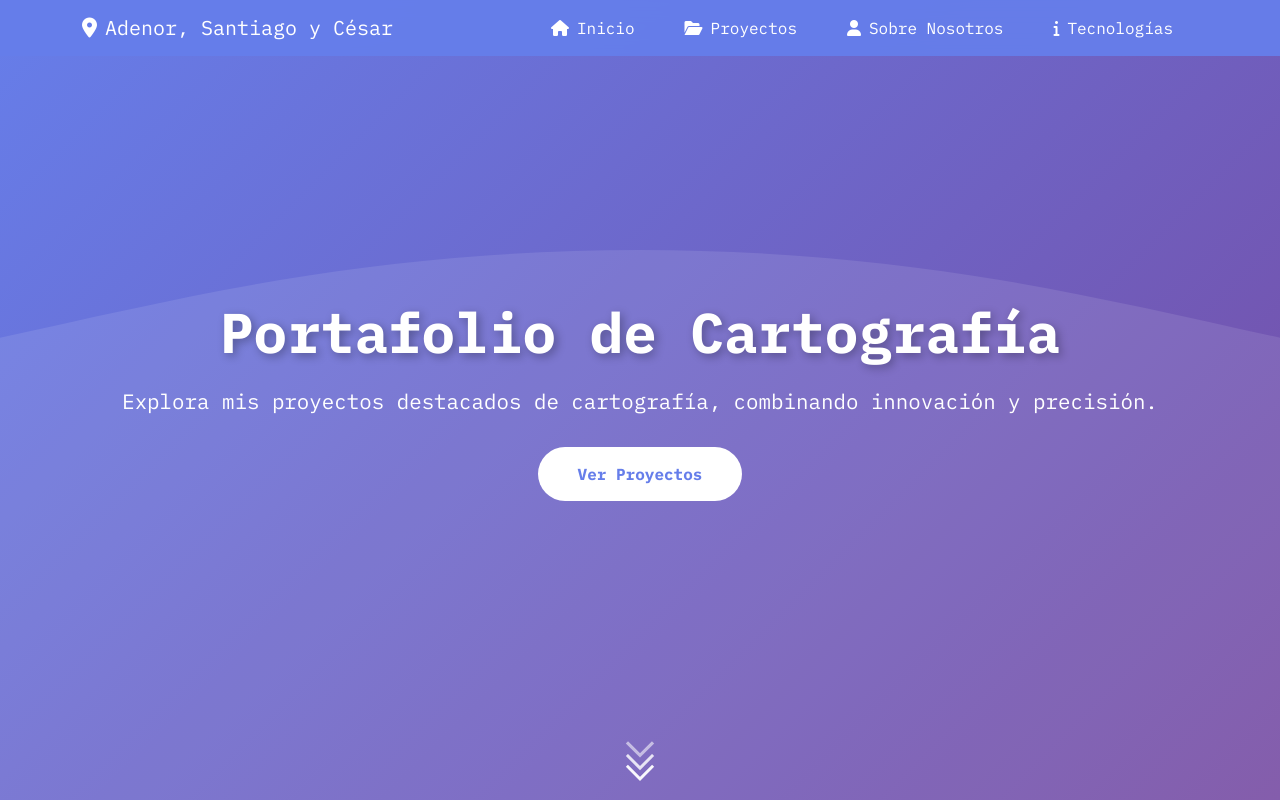
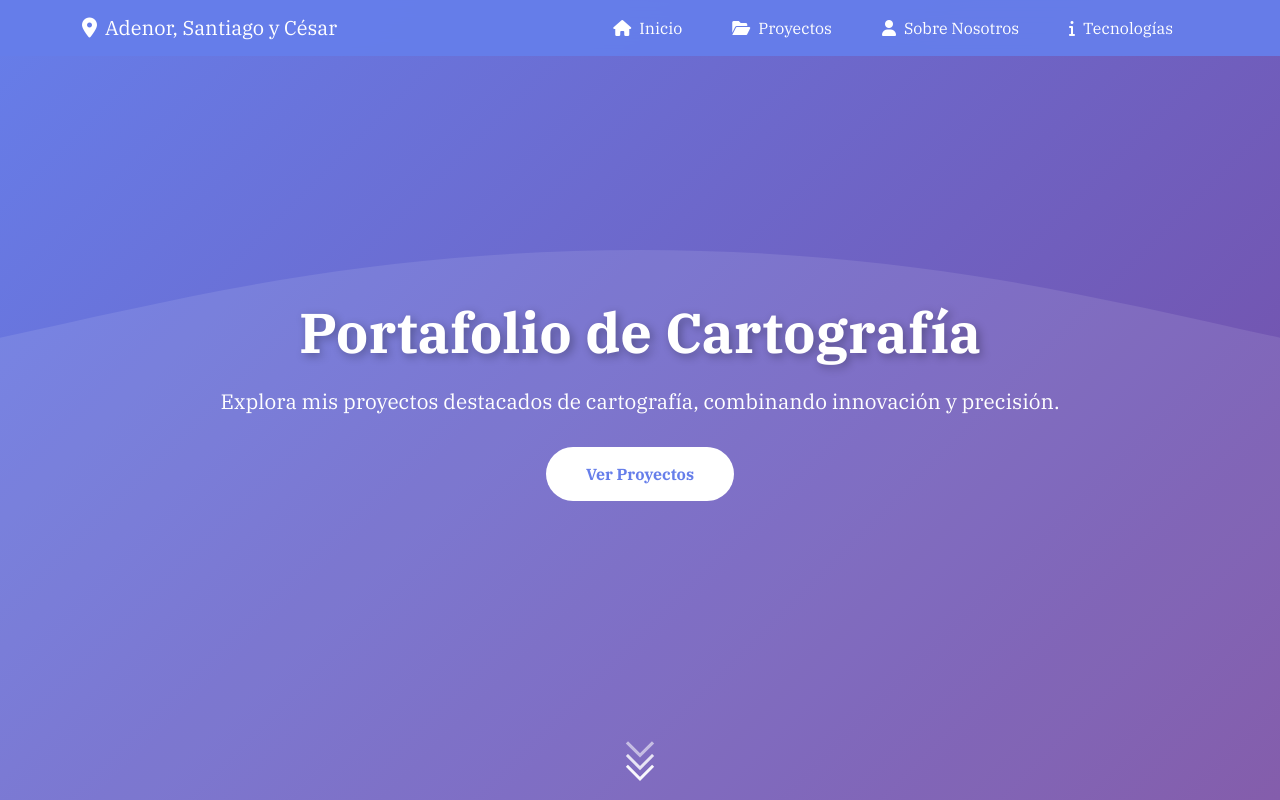
Before and after one commit to Saac04/Proyecto-Geografia, a website: page index.html in a window 1280 px wide. Shown: the top 800 px of the page. Drawn offline with nearby package versions, Linux system fonts and the light colour scheme.

Commit message:
Fuentes
Fuente

```diff
--- a/index.html
+++ b/index.html
@@ -6,7 +6,11 @@
     <title>Proyecto de Cartografía - Adenor Buret, Santiago Aguirre Crespo y César Herrero San Juan</title>
     <link href="https://cdn.jsdelivr.net/npm/bootstrap@5.3.0-alpha1/dist/css/bootstrap.min.css" rel="stylesheet">
     <link href="https://cdnjs.cloudflare.com/ajax/libs/aos/2.3.4/aos.css" rel="stylesheet">
-    <link href="https://fonts.googleapis.com/css2?family=IBM+Plex+Mono:wght@400;700&display=swap" rel="stylesheet">
+
+    <link rel="preconnect" href="https://fonts.googleapis.com">
+    <link rel="preconnect" href="https://fonts.gstatic.com" crossorigin>
+    <link href="https://fonts.googleapis.com/css2?family=IBM+Plex+Serif:ital,wght@0,100;0,200;0,300;0,400;0,500;0,600;0,700;1,100;1,200;1,300;1,400;1,500;1,600;1,700&family=Lato:ital,wght@0,100;0,300;0,400;0,700;0,900;1,100;1,300;1,400;1,700;1,900&family=Lora:ital,wght@0,400..700;1,400..700&display=swap" rel="stylesheet">
+
     <link href="https://cdnjs.cloudflare.com/ajax/libs/font-awesome/6.0.0/css/all.min.css" rel="stylesheet">
     <style>
         * {
@@ -20,7 +24,7 @@
         }
 
         body {
-            font-family: 'IBM Plex Mono', monospace;
+            font-family: 'IBM Plex Serif', serif;
             background: linear-gradient(135deg, #ffdde1 0%, #ee9ca7 100%);
             min-height: 100vh;
             overflow-x: hidden;
@@ -512,7 +516,7 @@
 <body>
 <header class="navbar navbar-expand-lg navbar-dark bg-dark fixed-top">
     <div class="container">
-<a class="navbar-brand" href="../index.html"><i class="fas fa-map-marker-alt"></i> Adenor, Santiago y César</a>        <button class="navbar-toggler" type="button" data-bs-toggle="collapse" data-bs-target="#navbarNav">
+<a class="navbar-brand" href="index.html"><i class="fas fa-map-marker-alt"></i> Adenor, Santiago y César</a>        <button class="navbar-toggler" type="button" data-bs-toggle="collapse" data-bs-target="#navbarNav">
             <span class="navbar-toggler-icon"></span>
         </button>
         <div class="collapse navbar-collapse" id="navbarNav">
```
Also changed, not shown: pages/about_us.html (+4 -2 lines), pages/explicacion.html (+4 -2 lines), pages/project1.html (+4 -2 lines), pages/project10.html (+4 -2 lines), pages/project3.html (+4 -2 lines), pages/project4.html (+4 -2 lines), pages/project7.html (+4 -2 lines), pages/project8.html (+4 -2 lines), pages/project9.html (+4 -2 lines).
